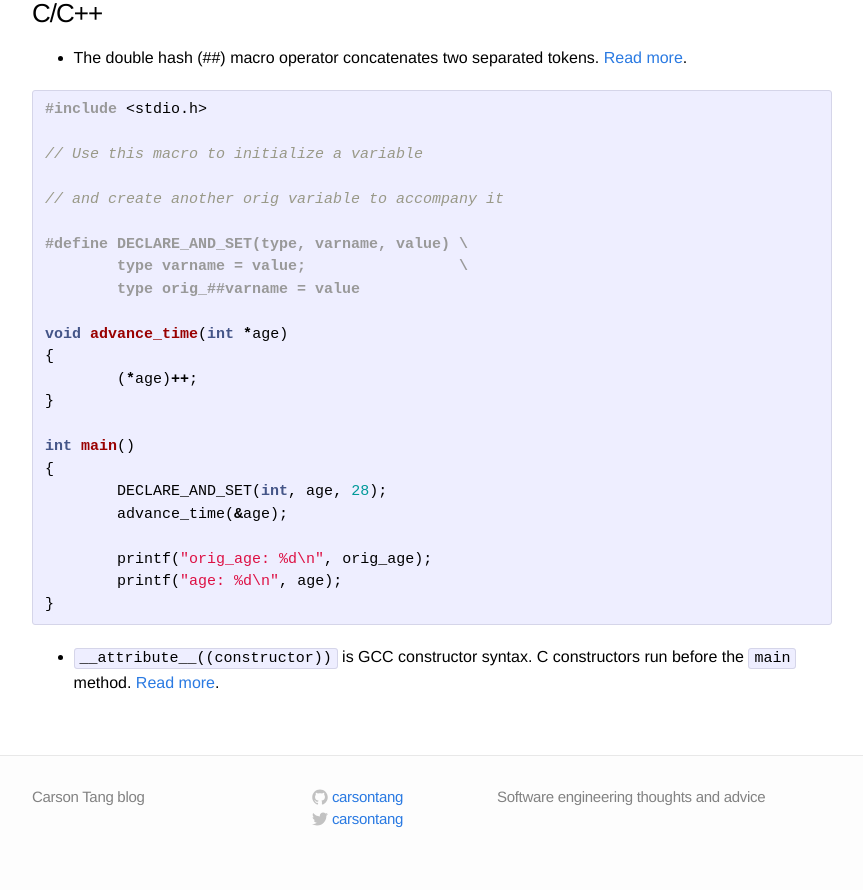
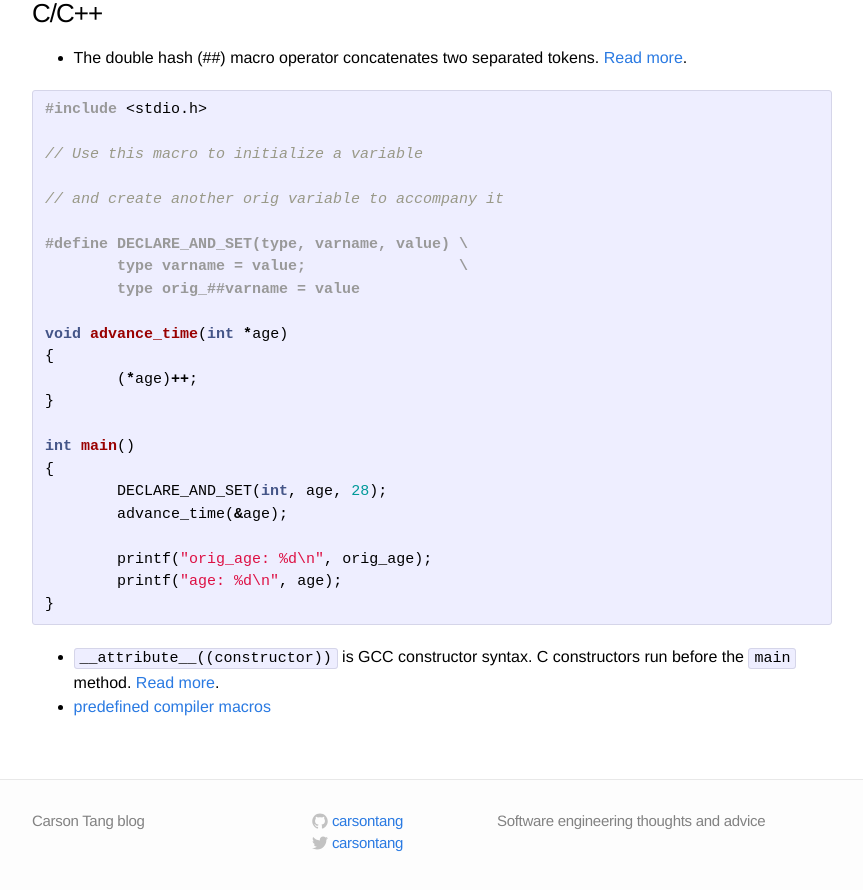
Before and after one commit to carsontang/carsontang.github.io, a Jekyll site: the page built from notes.md, in a window 1280 px wide and 900 px high, scrolled down 3705 px. Shown: the top 890 px of the window, without its empty margins (208-1071 px from the left). Built offline with Jekyll 4.4.1, drawn with Linux system fonts in a browser that asks for light colours.

Commit message:
predefined compiler macros

```diff
--- a/notes.md
+++ b/notes.md
@@ -171,3 +171,5 @@ int main()
 {% endhighlight %}
 
 * `__attribute__((constructor))` is GCC constructor syntax. C constructors run before the `main` method. [Read more](https://www.geeksforgeeks.org/__attribute__constructor-__attribute__destructor-syntaxes-c/).
+
+* [predefined compiler macros](https://sourceforge.net/p/predef/wiki/Home/)
```
